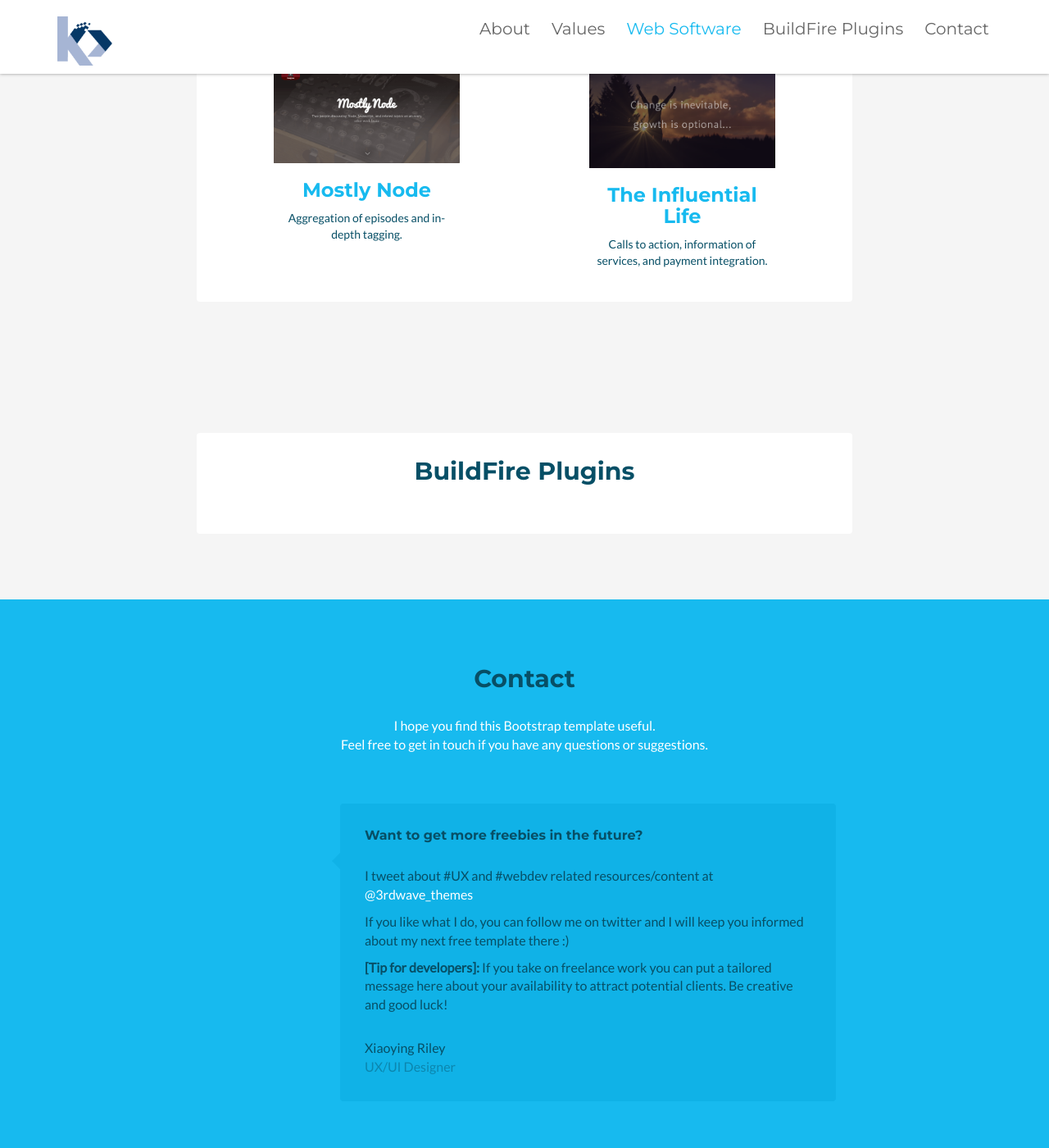
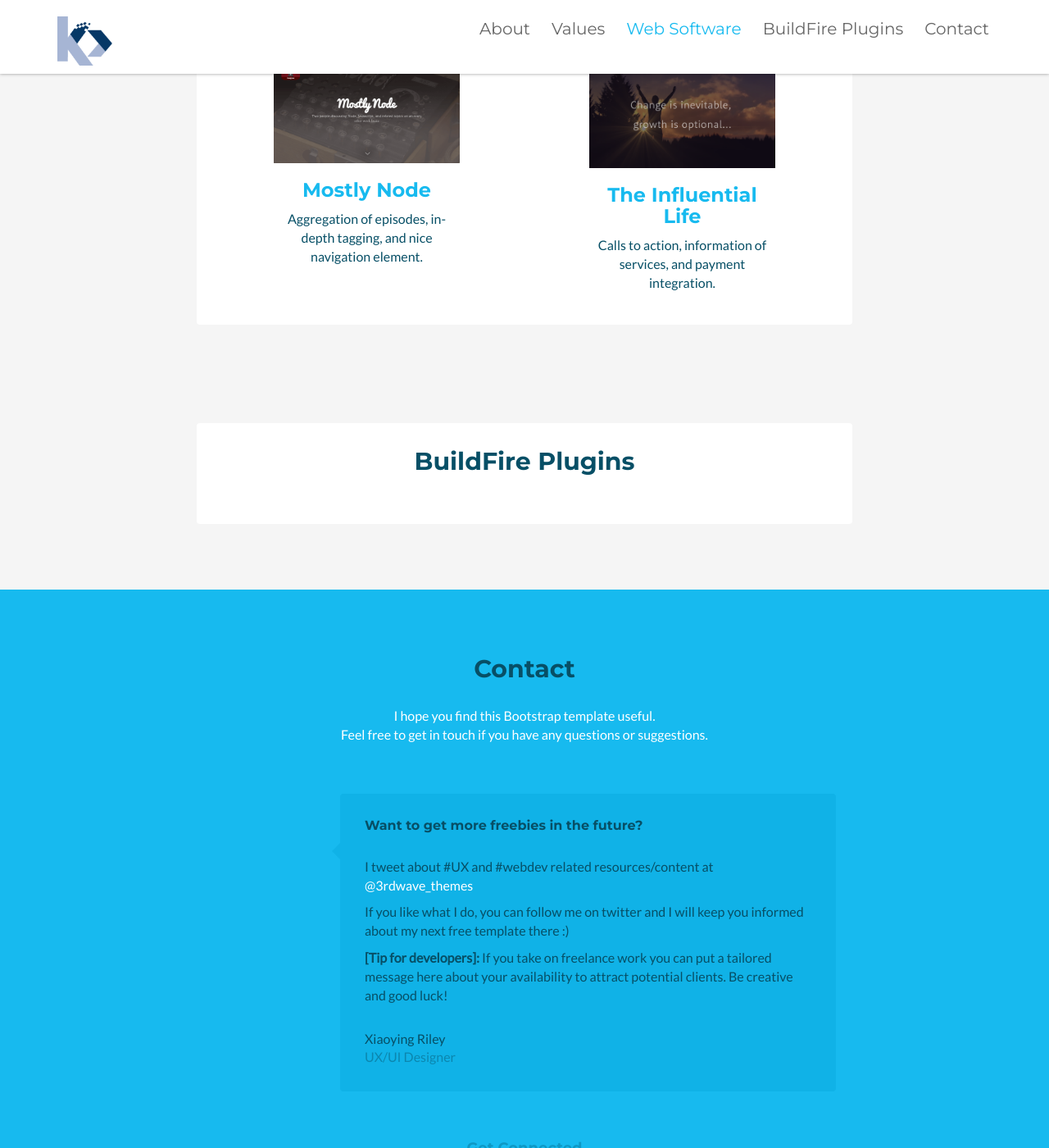
Before and after one commit to kickinbahkproductions/kickinbahkproductions-dev, a Jekyll site: the page built from index.html, in a window 1280 px wide and 1400 px high, scrolled down 2335 px. Shown: the whole window at 82% size. Built offline with Jekyll 4.4.1, drawn with Linux system fonts in a browser that asks for light colours.

Commit message:
update copy

```diff
--- a/_includes/web-software.html
+++ b/_includes/web-software.html
@@ -8,7 +8,7 @@
           <div class="web-software-content">
             <a href="http://mostlynode.com"><img src="public/images/mostly-node.png" class="img-responsive" /></a>
             <h3 class="sub-title text-center">Mostly Node</h3>
-            <p class="text-center">Aggregation of episodes and in-depth tagging.</p>
+            <p class="text-center">Aggregation of episodes, in-depth tagging, and nice navigation element.</p>
           </div><!-- ** content ** -->
         </div><!-- ** item ** -->
         <div class="item col-md-4 col-sm-6 col-xs-6 col-md-offset-2 col-sm-offset-3 col-xs-offset-3">
--- a/public/css/styles.css
+++ b/public/css/styles.css
@@ -346,7 +346,7 @@ pre code {
 /* ======= web-software Section ======= */
 
 .web-software {
-  padding: 80px 0;
+  padding: 80px 0 40px 0;
   background: #f5f5f5;
 }
 .web-software .title {
@@ -377,7 +377,7 @@ pre code {
 .web-software-content {
   margin: 0 auto;
   color: #074f66;
-  font-size: 14px;
+  font-size: 16px;
 }
 
 /* ======= buildfire-plugins Section ======= */
```
Also changed, not shown: 2 other files.
